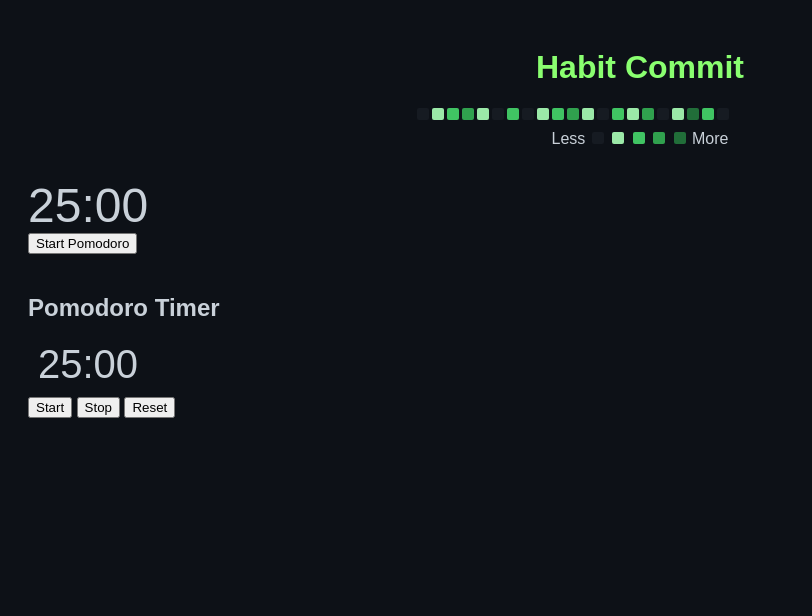
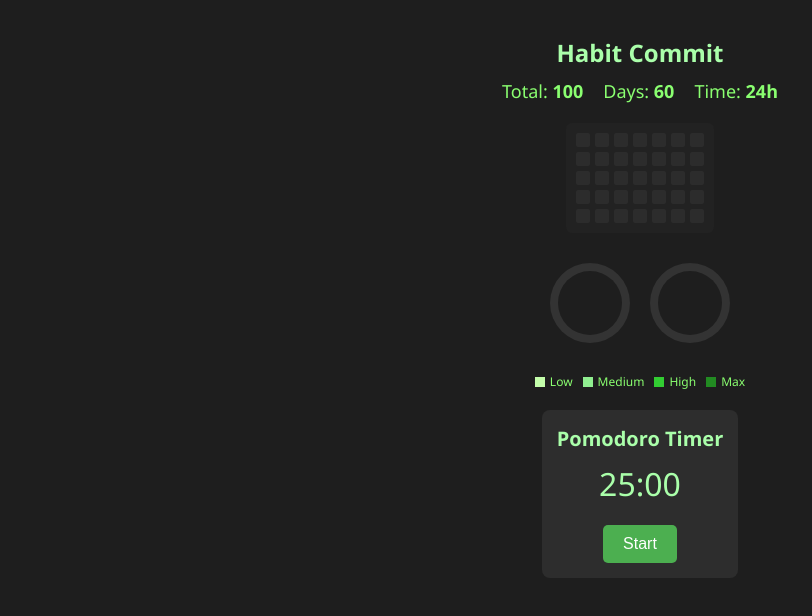
Before and after one commit to team-2090/Habit-Commit, a plain HTML site: page index.html in a window 1280 px wide. Shown: the whole page, without its empty margins (0-812 px from the left). Drawn offline with Linux system fonts and the light colour scheme.

Commit message:
タイマーとヒートマップの作成

```diff
--- a/index.html
+++ b/index.html
@@ -2,121 +2,49 @@
 <html lang="ja">
     <head>
         <meta charset="UTF-8" />
-        <meta name="viewport" content="width=device-width, initial-scale=1.0"/>
         <title>Habit Commit</title>
-        <link rel="stylesheet" type="text/css" href="style.css"></>
+        <meta name="viewport" content="width=device-width, initial-scale=1.0" />
+        <link rel="stylesheet" href="style.css" />
     </head>
     <body>
 
         <h1>Habit Commit</h1>
 
-        <div class="calendar">
-            <div class="day"></div>
-            <div class="day level-1"></div>
-            <div class="day level-2"></div>
-            <div class="day level-3"></div>
-            <div class="day level-1"></div>
-            <div class="day"></div>
-            <div class="day level-2"></div>
-            <div class="day"></div>
-            <div class="day level-1"></div>
-            <div class="day level-2"></div>
-            <div class="day level-3"></div>
-            <div class="day level-1"></div>
-            <div class="day"></div>
-            <div class="day level-2"></div>
+        <div class="stats">
+            <div>Total: <strong>100</strong></div>
+            <div>Days: <strong>60</strong></div>
+            <div>Time: <strong>24h</strong></div>
+        </div>
 
-            <div class="day level-1"></div>
-            <div class="day level-3"></div>
-            <div class="day"></div>
-            <div class="day level-1"></div>
-            <div class="day level-4"></div>
-            <div class="day level-2"></div>
-            <div class="day"></div>
+        <div class="calendar" id="calendar">
+            <!-- 35 cells -->
+            <!-- レベルなし（デフォルト） -->
+            <!-- JSで動的にイベント追加 -->
+            <div class="day"></div><div class="day"></div><div class="day"></div><div class="day"></div><div class="day"></div><div class="day"></div><div class="day"></div>
+            <div class="day"></div><div class="day"></div><div class="day"></div><div class="day"></div><div class="day"></div><div class="day"></div><div class="day"></div>
+            <div class="day"></div><div class="day"></div><div class="day"></div><div class="day"></div><div class="day"></div><div class="day"></div><div class="day"></div>
+            <div class="day"></div><div class="day"></div><div class="day"></div><div class="day"></div><div class="day"></div><div class="day"></div><div class="day"></div>
+            <div class="day"></div><div class="day"></div><div class="day"></div><div class="day"></div><div class="day"></div><div class="day"></div><div class="day"></div>
+        </div>
 
+        <div class="charts">
+            <div class="chart"></div>
+            <div class="chart"></div>
         </div>
 
         <div class="legend">
-            Less
-            <span style="background-color: #161b22;"></span>
-            <span style="background-color: #9be9a8;"></span>
-            <span style="background-color: #40c463;"></span>
-            <span style="background-color: #30a14e;"></span>
-            <span style="background-color: #216e39;"></span>
-            More
+            <div><div class="legend-box level-1"></div> Low</div>
+            <div><div class="legend-box level-2"></div> Medium</div>
+            <div><div class="legend-box level-3"></div> High</div>
+            <div><div class="legend-box level-4"></div> Max</div>
         </div>
 
+        <div class="pomodoro">
+            <h2>Pomodoro Timer</h2>
+            <div id="timer">25:00</div>
+            <button onclick="startTimer()">Start</button>
         </div>
 
-        <div class="charts">
-            <div class="chart-placeholder"></div>
-            <div class="chart-placeholder"></div>
-        </div>
-
-        <div style="margin-top: 30px;">
-            <div id="timer" style="font-size: 48px;">25:00</div>
-            <button id="start">Start Pomodoro</button>
-        </div>
-
-        <div style="margin-top: 40px;">
-            <h2>Pomodoro Timer</h2>
-            <div id="timer" style="font-size: 40px; margin: 10px;">25:00</div>
-            <button onclick="startTimer()">Start</button>
-            <button onclick="stopTimer()">Stop</button>
-            <button onclick="resetTimer()">Reset</button>
-        </div>
-
-        <script>
-            let timer;
-            let seconds = 25 * 60; // 25分
-            const display = document.getElementById('timer');
-            const startButton = document.getElementById('start');
-
-            function updateTimerDisplay() {
-                const mins = String(Math.floor(seconds / 60)).padStart(2, '0');
-                const secs = String(seconds % 60).padStart(2, '0');
-                display.textContent = `${mins}:${secs}`;
-            }
-
-            function growGrass() {
-                const today = new Date().getDate();
-                const allDays = document.querySelectorAll('.calendar .day');
-                allDays.forEach(day => {
-                    if (day.textContent === String(today)) {
-                        if (day.classList.contains('level-1')) {
-                            day.classList.remove('level-1');
-                            day.classList.add('level-2');
-                        } else if (day.classList.contains('level-2')) {
-                            day.classList.remove('level-2');
-                            day.classList.add('level-3');
-                        } else if (day.classList.contains('level-3')) {
-                            day.classList.remove('level-3');
-                            day.classList.add('level-4');
-                        } else if (!day.className.includes('level')) {
-                            day.classList.add('level-1');
-                        }
-                    }
-                });
-            }
-
-            function startTimer() {
-                if (timer) clearInterval(timer);
-                seconds = 25 * 60; // reset
-                updateTimerDisplay();
-
-                timer = setInterval(() => {
-                    seconds--;
-                    updateTimerDisplay();
-
-                    if (seconds <= 0) {
-                        clearInterval(timer);
-                        growGrass(); // ⬅️ ここで草を育てる！
-                        alert("お疲れ様！草が育ちました🌱");
-                    }
-                }, 1000);
-            }
-
-            startButton.addEventListener('click', startTimer);
-        </script>
+        <script src="script.js"></script>
     </body>
 </html>
--- /dev/null
+++ b/script.js
@@ -0,0 +1,46 @@
+// ポモドーロタイマー
+let time = 25 * 60;
+let timerId;
+let isBreak = false;
+
+function startTimer() {
+    clearInterval(timerId);
+    timerId = setInterval(() => {
+        time--;
+        const minutes = String(Math.floor(time / 60)).padStart(2, '0');
+        const seconds = String(time % 60).padStart(2, '0');
+        document.getElementById("timer").textContent = `${minutes}:${seconds}`;
+
+        if (time === 0) {
+            clearInterval(timerId);
+            isBreak = !isBreak;
+            time = isBreak ? 5 * 60 : 25 * 60;
+            alert(isBreak ? "Break time! 🍵" : "Focus time! 💻");
+            startTimer();
+        }
+    }, 1000);
+}
+
+// 草育成（クリックでレベル上昇）
+const levels = ["level-1", "level-2", "level-3", "level-4"];
+
+document.querySelectorAll('.day').forEach(cell => {
+    cell.addEventListener('click', () => {
+        let currentLevel = -1;
+        for (let i = 0; i < levels.length; i++) {
+            if (cell.classList.contains(levels[i])) {
+                currentLevel = i;
+                break;
+            }
+        }
+
+        if (currentLevel !== -1) {
+            cell.classList.remove(levels[currentLevel]);
+        }
+
+        const nextLevel = (currentLevel + 1) % (levels.length + 1);
+        if (nextLevel < levels.length) {
+            cell.classList.add(levels[nextLevel]);
+        }
+    });
+});
--- a/style.css
+++ b/style.css
@@ -1,73 +1,128 @@
 body {
-    background-color: #0d1117;
-    color: #c9d1d9;
-    font-family: Arial, sans-serif;
+    background-color: #1e1e1e;
+    color: #8aff70;
+    font-family: 'Segoe UI', sans-serif;
+    margin: 0;
     padding: 20px;
+    display: flex;
+    flex-direction: column;
+    align-items: center;
 }
 
 h1 {
-    color: #8aff70;
-    text-align: center;
+    margin-bottom: 10px;
+    font-size: 24px;
+    color: #aaffaa;
+}
+
+.stats {
+    display: flex;
+    gap: 20px;
+    margin-bottom: 20px;
+}
+
+.stats div {
+    font-size: 18px;
 }
 
 .calendar {
     display: grid;
-    grid-template-columns: repeat(30, 12px); /* 30週分（例） */
-    grid-auto-rows: 12px;
-    gap: 3px;
-    justify-content: center;
-    margin-top: 20px;
+    grid-template-columns: repeat(7, 14px);
+    grid-gap: 5px;
+    background: #222;
+    padding: 10px;
+    border-radius: 6px;
+    margin-bottom: 30px;
 }
 
 .day {
-    width: 12px;
-    height: 12px;
-    background-color: #161b22;
+    width: 14px;
+    height: 14px;
     border-radius: 2px;
+    background-color: #2c2c2c;
+    cursor: pointer;
+    transition: background-color 0.2s;
 }
 
-.level-1 { background-color: #9be9a8; }
-.level-2 { background-color: #40c463; }
-.level-3 { background-color: #30a14e; }
-.level-4 { background-color: #216e39; }
+.level-1 { background-color: #c3fdaa; }
+.level-2 { background-color: #90ee90; }
+.level-3 { background-color: #32cd32; }
+.level-4 { background-color: #228b22; }
 
-.tooltip {
-    position: relative;
-    display: inline-block;
+.charts {
+    display: flex;
+    gap: 20px;
+    margin-bottom: 20px;
 }
 
-.tooltip .tooltiptext {
-    visibility: hidden;
-    width: 120px;
+.chart {
+    width: 80px;
+    height: 80px;
     background-color: #333;
-    color: #fff;
-    text-align: center;
-    border-radius: 6px;
-    padding: 5px;
-    position: absolute;
-    z-index: 1;
-    top: -35px;
-    left: 50%;
-    margin-left: -60px;
-    opacity: 0;
-    transition: opacity 0.3s;
-    font-size: 10px;
+    border-radius: 50%;
+    position: relative;
 }
 
-.tooltip:hover .tooltiptext {
-    visibility: visible;
-    opacity: 1;
+.chart::after {
+    content: '';
+    position: absolute;
+    top: 10%;
+    left: 10%;
+    width: 80%;
+    height: 80%;
+    background-color: #1e1e1e;
+    border-radius: 50%;
 }
 
 .legend {
+    display: flex;
+    justify-content: center;
+    gap: 10px;
+    margin-top: 10px;
+    font-size: 12px;
+}
+
+.legend div {
+    display: flex;
+    align-items: center;
+    gap: 5px;
+}
+
+.legend-box {
+    width: 10px;
+    height: 10px;
+}
+
+.pomodoro {
+    margin-top: 20px;
+    background-color: #2d2d2d;
+    padding: 15px;
+    border-radius: 8px;
     text-align: center;
+    color: #aaffaa;
+}
+
+.pomodoro h2 {
+    margin: 0;
+    font-size: 20px;
+}
+
+#timer {
+    font-size: 32px;
+    margin: 10px 0;
+}
+
+button {
+    background-color: #4caf50;
+    border: none;
+    color: white;
+    padding: 10px 20px;
+    border-radius: 5px;
+    font-size: 16px;
+    cursor: pointer;
     margin-top: 10px;
 }
 
-.legend span {
-    display: inline-block;
-    width: 12px;
-    height: 12px;
-    margin: 0 2px;
-    border-radius: 2px;
+button:hover {
+    background-color: #45a049;
 }
```
Also changed, not shown: 1 other file.
